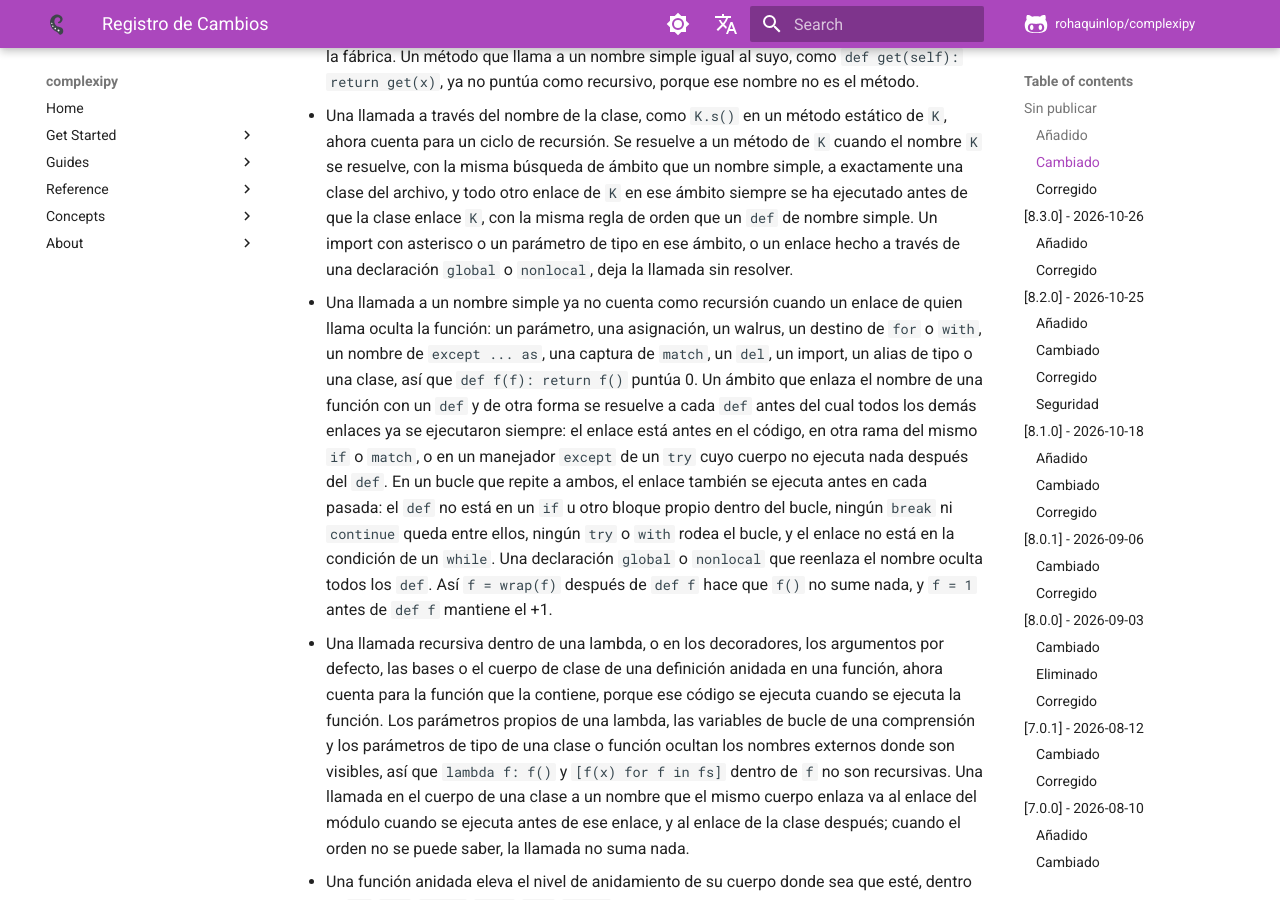
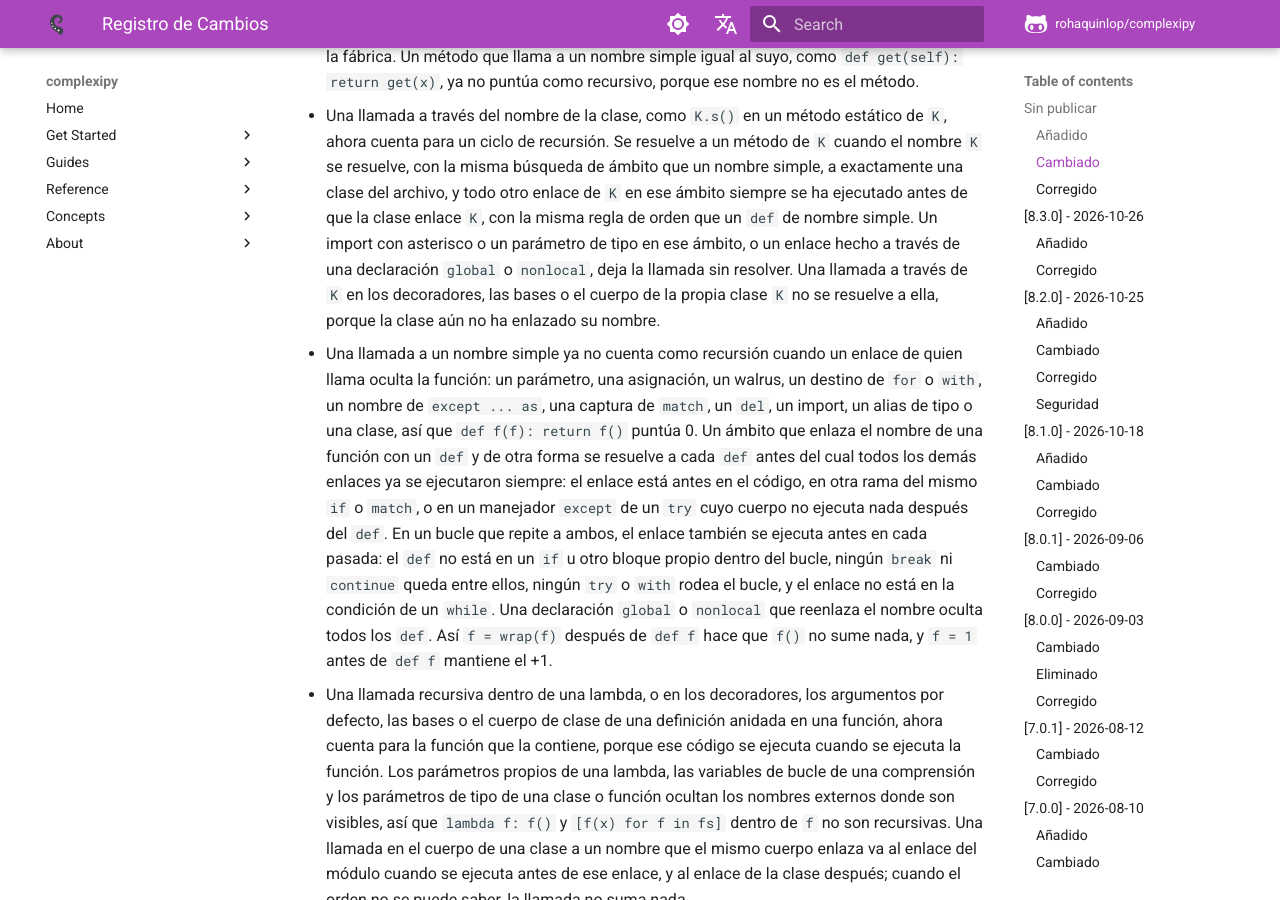
Before and after one commit to rohaquinlop/complexipy, an MkDocs documentation site: the page built from docs/es/changelog.md, in a window 1280 px wide and 900 px high, scrolled down 1984 px. Built offline with MkDocs 1.6.1 and Material for MkDocs 9.7.7, drawn with Linux system fonts in a browser that asks for light colours; comment, search, counter and statistics services are not loaded.

```diff
--- a/docs/es/changelog.md
+++ b/docs/es/changelog.md
@@ -101,6 +101,9 @@ GitHub con todos los detalles.
   Un import con asterisco o un parámetro de tipo en ese ámbito, o un enlace
   hecho a través de una declaración `global` o `nonlocal`, deja la llamada sin
   resolver.
+  Una llamada a través de `K` en los decoradores, las bases o el cuerpo de la
+  propia clase `K` no se resuelve a ella, porque la clase aún no ha enlazado
+  su nombre.
 - Una llamada a un nombre simple ya no cuenta como recursión cuando un enlace
   de quien llama oculta la función: un parámetro, una asignación, un walrus,
   un destino de `for` o `with`, un nombre de `except ... as`, una captura de
```
Also changed, not shown: CHANGELOG.md (+2 -0 lines), docs/es/understanding-scores.md (+1 -1 lines), docs/understanding-scores.md (+1 -1 lines).
